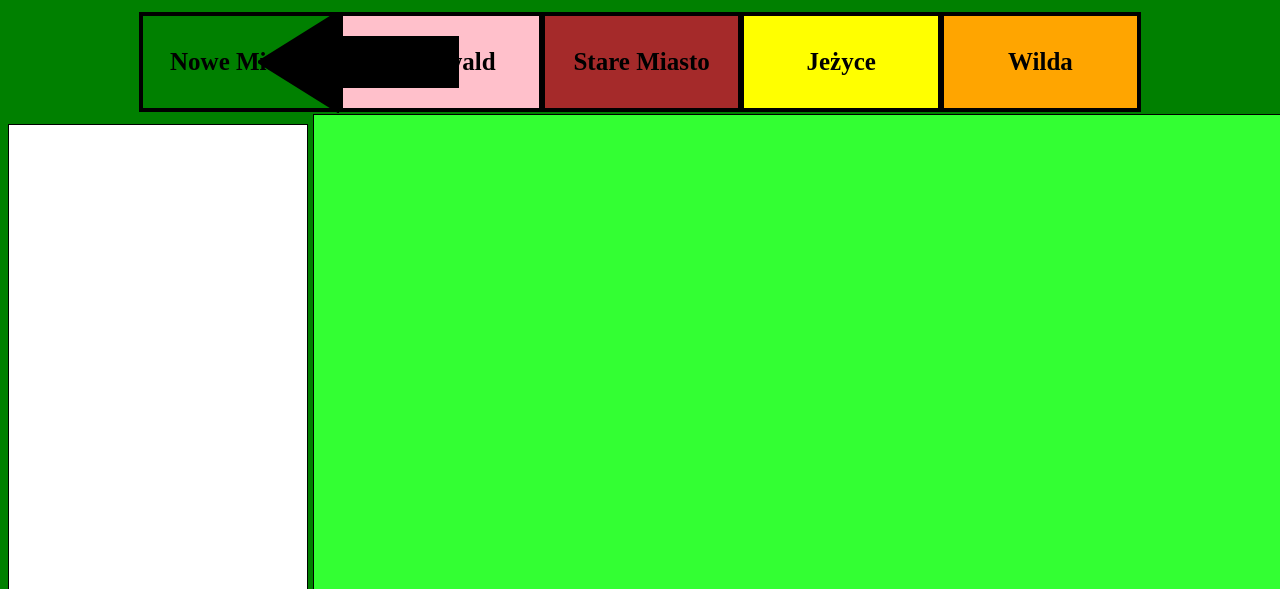
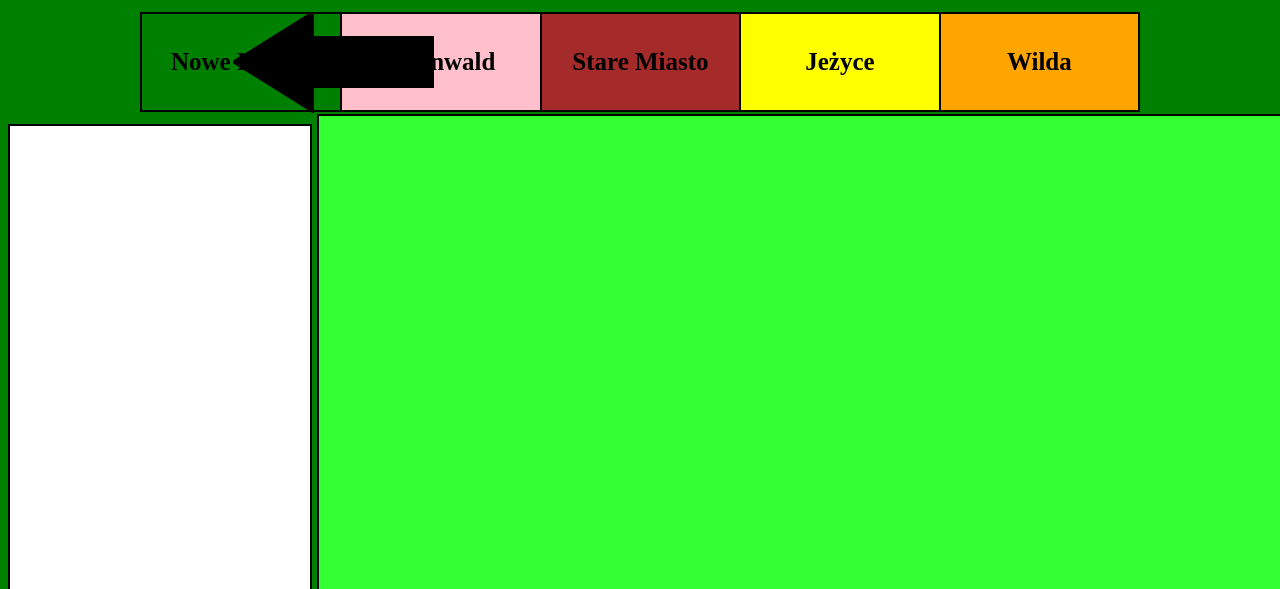
Before and after one commit to bahni97/STRONKA, a plain HTML site: page nmiasto.html in a window 1280 px wide. Shown: the part 211-800 px from the top of the page. Drawn offline with Linux system fonts and the light colour scheme.

Commit message:
podstrona nmiasto

```diff
--- a/nmiasto.html
+++ b/nmiasto.html
@@ -21,12 +21,12 @@
     stroke="black" fill="black" stroke-width="2" />
     </svg>
   </div>
-  <table id=menuhor>
+  <table id=menuhor cellspacing="0" cellpadding="0">
     <tr>
-      <td bgcolor=green>Nowe Miasto</td>
-      <td bgcolor=pink>Grunwald</td>
-      <td bgcolor=brown>Stare Miasto</td>
-      <td bgcolor=yellow>Jeżyce</td>
+      <td bgcolor=green style="border-right:2px solid black">Nowe Miasto</td>
+      <td bgcolor=pink style="border-right:2px solid black">Grunwald</td>
+      <td bgcolor=brown style="border-right:2px solid black">Stare Miasto</td>
+      <td bgcolor=yellow style="border-right:2px solid black">Jeżyce</td>
       <td bgcolor=orange>Wilda</td>
     </tr>
   </table>
@@ -34,6 +34,8 @@
 <div id=menubok></div>
 <div id=content></div>
 <div id=reklama></div>
+
+
 </div>
 
 
--- a/style.css
+++ b/style.css
@@ -1,11 +1,3 @@
-#page1
- 		{
-			background-color:#3366FF;
-		}
-#page2
-		{
-			background-color: green;
-		}
 #logo
 		{
 			background-color:#6699CC;
@@ -21,24 +13,28 @@
 #strzalka
 		{
 		position:absolute;
-		margin-left: 250px;
+		margin-left: 225px;
 		}
 #menuhor
 		{
-			width: 1002px;
+			width: 1000px;
 			height: 100px;
 			background-color: black;
 			margin-left: auto;
 			margin-right: auto;
 			text-align: center;
 			margin-bottom: 2px;
+      border: 2px solid black;
 		}
 #menuhor  td
 		{
 			width: 200px;
 			font-weight: bold;
 			font-size: 25px;
-			border: 2px solid black;
+		}
+#page1
+ 		{
+			background-color:#3366FF;
 		}
 #container1
     		{
@@ -46,43 +42,6 @@
     		  height: 800px;
     			margin-left: auto;
     			margin-right: auto;
-		}
-#content
-		{
-			float: left;
-			width: 1000px;
-			height: 1000px;
-			background-color: #33FF33;
-			border: 1px solid black;
-		}
-#menubok
-		{
-			float: left;
-			border: 1px solid black;
-			margin-right: 5px;
-			margin-top: 10px;
-			float: left;
-			background-color: white;
-			width: 298px;
-			height: 980px;
-		}
-#container2
-		{
-			width: 1613px;
-			height: 1000px;
-			margin-left: auto;
-			margin-right: auto;
-		}
-#reklama
-		{
-			float: left;
-			border: 1px solid black;
-			margin-left: 5px;
-			margin-top: 10px;
-			float: left;
-			background-color: white;
-			width: 298px;
-			height: 980px;
     		}
 p
 
@@ -111,3 +70,46 @@ p
     			direction: row;
 
     		}
+#page2
+		{
+			background-color: green;
+		}
+#container2
+    		{
+    			width: 1616px;
+    			height: 1000px;
+    			margin-left: auto;
+    			margin-right: auto;
+    		}
+#content
+		{
+      float: left;
+      margin-left: auto;
+      margin-right: auto;
+			width: 994px;
+			height: 1000px;
+			background-color: #33FF33;
+			border: 2px solid black;
+		}
+#menubok
+		{
+			float: left;
+			border: 2px solid black;
+			margin-right: 5px;
+      margin-left: none;
+			margin-top: 10px;
+			background-color: white;
+			width: 300px;
+			height: 980px;
+		}
+#reklama
+		{
+			float: left;
+			border: 2px solid black;
+      margin-right: none;
+			margin-left: 5px;
+			margin-top: 10px;
+			background-color: white;
+			width: 300px;
+			height: 980px;
+		}
```
Lines whose indentation alone changed are shown as unchanged.
